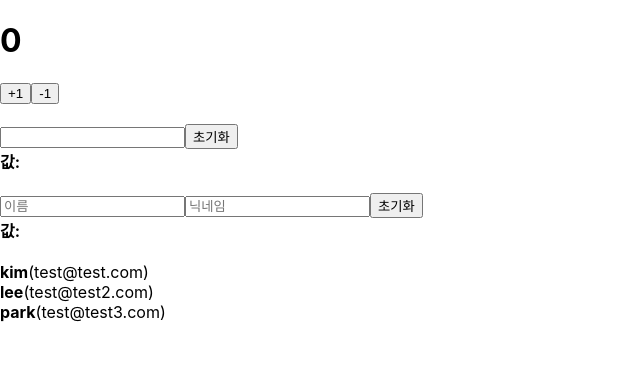
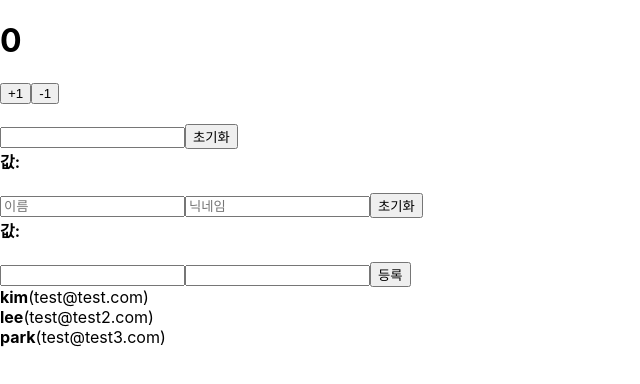
Before and after one commit to joohongkim1/react-basic, a React (Create React App) app: page / in a window 1280 px wide. Shown: the top 384 px of the page, without its empty margins (0-640 px from the left). Built offline with nearby package versions, Linux system fonts and the light colour scheme.

Commit message:
array element add

```diff
--- a/src/App.js
+++ b/src/App.js
@@ -1,9 +1,69 @@
+import React, { useRef, useState } from 'react';
 import Counter from './Counter';
+import CreateUser from './CreateUser';
 import InputMulti from './InputMulti';
 import InputSample from './InputSample';
 import UserList from './UserList';
 
 function App() {
+
+  const [inputs, setInputs] = useState({
+    username: '',
+    email: '',
+  });
+  const {username, email} = inputs;
+
+  const onChange = e => {
+    const { name, value } = e.target;
+    setInputs({
+      ...inputs,
+      [name]: value,
+    });
+  }
+
+  const [users, setUsers] = useState([
+    {
+        id: 1,
+        username: 'kim',
+        email: "test@test.com"
+    },
+    {
+        id: 2,
+        username: 'lee',
+        email: "test@test2.com"
+    },
+    {
+        id: 3,
+        username: 'park',
+        email: "test@test3.com"
+    }
+  ]);
+
+  // useRef 는 특정 DOM 을 지정하는 것에도 사용되지만
+  // 리렌더링이 되어도 기억할 값을 지정하는 것에도 사용된다.
+  // 해당 값 업데이트 시 컴포넌트가 리렌더링되지 않는다.
+  const nextId = useRef(4);
+
+  const onCreate = () => {
+    const user = {
+      id: nextId.current,
+      username,
+      email,
+    }
+    // 기존 배열 복사 후 새 배열을 만들고 user 를 추가
+    // 배열의 불변성 유지
+    // 배열 항목 추가 2가지 방법
+    // setUsers([...users, user]);
+    setUsers(users.concat(user));
+
+    // 유저 생성 시 input 초기화
+    setInputs({
+      username: '',
+      email: '',
+    });
+    nextId.current += 1;
+  }
+
   return (
     <>
       <Counter />
@@ -12,7 +72,13 @@
       <br />
       <InputMulti />
       <br />
-      <UserList />
+      <CreateUser
+        username={username}
+        email={email}
+        onChange={onChange}
+        onCreate={onCreate}
+      />
+      <UserList users={users}/>
     </>
   );
 }
--- /dev/null
+++ b/src/CreateUser.js
@@ -0,0 +1,22 @@
+import React from 'react';
+
+function CreateUser({ username, email, onChange, onCreate }) {
+    return (
+        <div>
+            <input
+                name="username"
+                onChange={onChange}
+                value={username}
+            />
+            <input
+                name="email"
+                onChange={onChange}
+                value={email}
+            />
+            <button onClick={onCreate}>등록</button>
+        </div>
+    )
+
+}
+
+export default CreateUser;
--- a/src/UserList.js
+++ b/src/UserList.js
@@ -9,24 +9,7 @@
     )
 }
 
-function UserList() {
-    const users = [
-        {
-            id: 1,
-            username: 'kim',
-            email: "test@test.com"
-        },
-        {
-            id: 2,
-            username: 'lee',
-            email: "test@test2.com"
-        },
-        {
-            id: 3,
-            username: 'park',
-            email: "test@test3.com"
-        }
-    ]
+function UserList({ users }) {
 
     return (
         <div>
```
